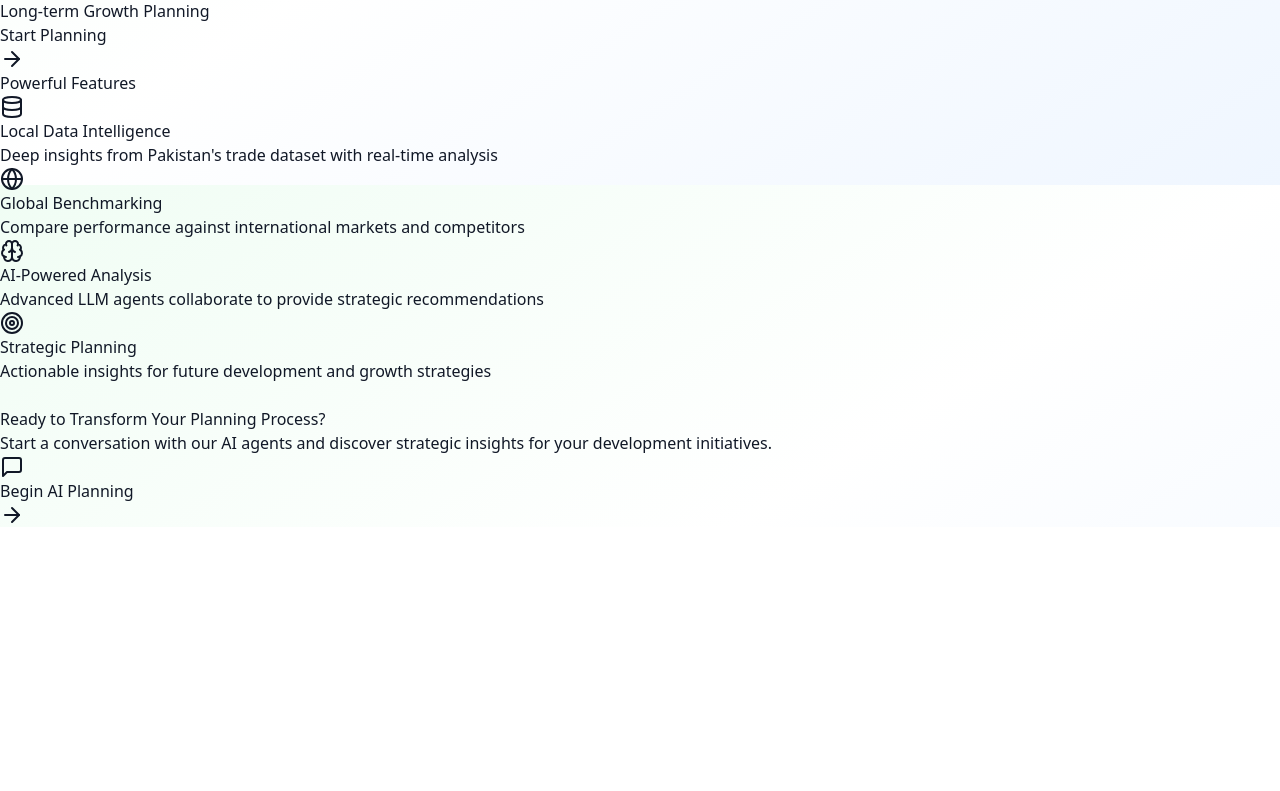
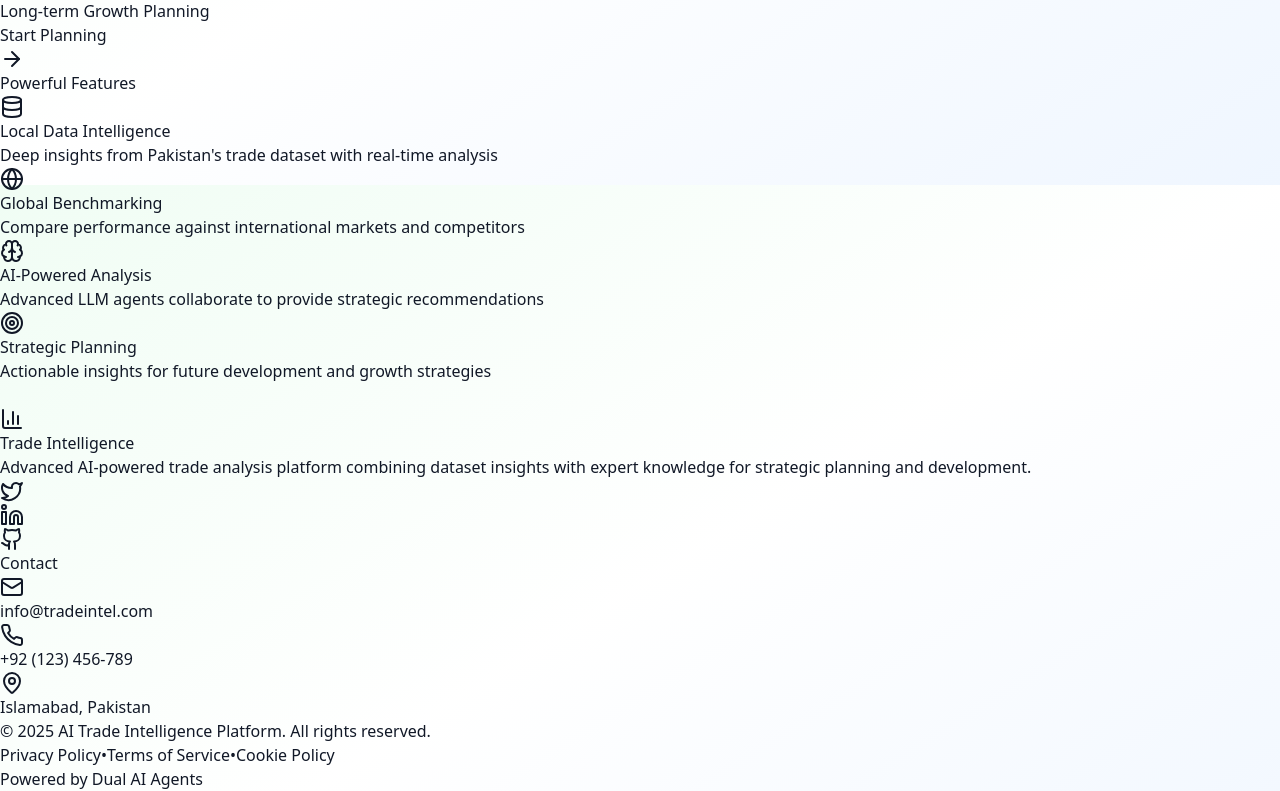
Before and after one commit to AbdulWahab740/trade-intel-frontend, a React (Vite) app: page / in a window 1280 px wide. Shown: the part 2215-3006 px from the top of the page. Before the commit the page ends 2742 px from the top, so only its background shows below. Built offline with nearby package versions, Linux system fonts and the light colour scheme.

Commit message:
footer added

```diff
--- /dev/null
+++ b/src/components/Footer.jsx
@@ -0,0 +1,114 @@
+import {
+  BarChart3,
+  Mail,
+  Phone,
+  MapPin,
+  Github,
+  Twitter,
+  Linkedin,
+  MessageSquare,
+  TrendingUp,
+  Shield,
+  FileText
+} from 'lucide-react';
+
+const Footer = () => {
+  const currentYear = new Date().getFullYear();
+
+  return (
+    <footer className="bg-gradient-to-br from-gray-900 via-gray-800 to-gray-900 text-white">
+      {/* Main Footer Content */}
+      <div className="max-w-7xl mx-auto px-4 sm:px-6 lg:px-8 py-16">
+        <div className="grid grid-cols-1 md:grid-cols-2 gap-12 mb-12">
+          {/* Brand Section */}
+          <div>
+            <div className="flex items-center gap-2 mb-4">
+              <div className="w-10 h-10 bg-gradient-to-r from-green-500 to-blue-500 rounded-lg flex items-center justify-center">
+                <BarChart3 className="w-6 h-6 text-white" />
+              </div>
+              <span className="text-xl font-bold">Trade Intelligence</span>
+            </div>
+            <p className="text-gray-400 text-sm mb-6">
+              Advanced AI-powered trade analysis platform combining dataset insights with expert knowledge
+              for strategic planning and development.
+            </p>
+            <div className="flex gap-4">
+              <a href="#" className="w-10 h-10 bg-gray-800 hover:bg-green-600 rounded-lg flex items-center justify-center transition-colors duration-300">
+                <Twitter className="w-5 h-5" />
+              </a>
+              <a href="#" className="w-10 h-10 bg-gray-800 hover:bg-green-600 rounded-lg flex items-center justify-center transition-colors duration-300">
+                <Linkedin className="w-5 h-5" />
+              </a>
+              <a href="#" className="w-10 h-10 bg-gray-800 hover:bg-green-600 rounded-lg flex items-center justify-center transition-colors duration-300">
+                <Github className="w-5 h-5" />
+              </a>
+            </div>
+          </div>
+
+          {/* Contact */}
+          <div>
+            <h3 className="text-lg font-bold mb-4 text-white">Contact</h3>
+            <ul className="space-y-4">
+              <li className="flex items-start gap-3 text-gray-400">
+                <Mail className="w-5 h-5 mt-0.5 text-green-400 flex-shrink-0" />
+                <div>
+                  <a href="mailto:info@tradeintel.com" className="hover:text-green-400 transition-colors">
+                    info@tradeintel.com
+                  </a>
+                </div>
+              </li>
+              <li className="flex items-start gap-3 text-gray-400">
+                <Phone className="w-5 h-5 mt-0.5 text-green-400 flex-shrink-0" />
+                <span>
+                  <a href="tel:+92123456789" className="hover:text-green-400 transition-colors">
+                    +92 (123) 456-789
+                  </a>
+                </span>
+              </li>
+              <li className="flex items-start gap-3 text-gray-400">
+                <MapPin className="w-5 h-5 mt-0.5 text-green-400 flex-shrink-0" />
+                <span>
+                  Islamabad, Pakistan
+                </span>
+              </li>
+            </ul>
+          </div>
+        </div>
+
+        {/* Divider */}
+        <div className="border-t border-gray-700 mb-8"></div>
+
+        {/* Bottom Bar */}
+        <div className="flex flex-col md:flex-row justify-between items-center gap-4">
+          <div className="text-sm text-gray-400">
+            © {currentYear} AI Trade Intelligence Platform. All rights reserved.
+          </div>
+
+          <div className="flex items-center gap-6 text-sm">
+            <a href="#" className="text-gray-400 hover:text-green-400 transition-colors">
+              Privacy Policy
+            </a>
+            <span className="text-gray-600">•</span>
+            <a href="#" className="text-gray-400 hover:text-green-400 transition-colors">
+              Terms of Service
+            </a>
+            <span className="text-gray-600">•</span>
+            <a href="#" className="text-gray-400 hover:text-green-400 transition-colors">
+              Cookie Policy
+            </a>
+          </div>
+
+          <div className="flex items-center gap-2">
+            <div className="w-2 h-2 rounded-full bg-green-500 animate-pulse"></div>
+            <span className="text-sm font-semibold text-green-400">Powered by Dual AI Agents</span>
+          </div>
+        </div>
+      </div>
+
+      {/* Bottom Accent Line */}
+      <div className="h-1 bg-gradient-to-r from-green-500 via-blue-500 to-purple-500"></div>
+    </footer>
+  );
+};
+
+export default Footer;
--- a/src/pages/LandingPage.jsx
+++ b/src/pages/LandingPage.jsx
@@ -17,6 +17,7 @@ import {
   Shield
 } from 'lucide-react';
 import FloatingChatButton from '../components/FloatingChatButton';
+import Footer from '../components/Footer';
 
 const LandingPage = () => {
   const [currentFeature, setCurrentFeature] = useState(0);
@@ -397,7 +398,9 @@ const LandingPage = () => {
         </div>
       </section>
 
-      {/* CTA Section */}
+
+      <Footer />
+      {/* CTA Section
       <section className="py-20 bg-gradient-to-r from-green-600 via-blue-600 to-purple-600">
         <div className="max-w-4xl mx-auto px-4 sm:px-6 lg:px-8 text-center">
           <h2 className="text-4xl md:text-5xl font-bold text-white mb-6">
@@ -415,7 +418,7 @@ const LandingPage = () => {
             <ArrowRight className="w-6 h-6" />
           </Link>
         </div>
-      </section>
+      </section> */}
 
       {/* Add custom animations */}
       <style>{`
```
